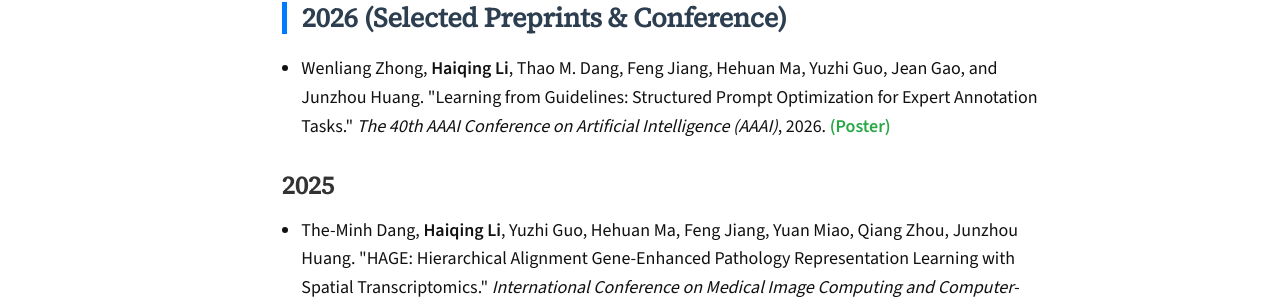
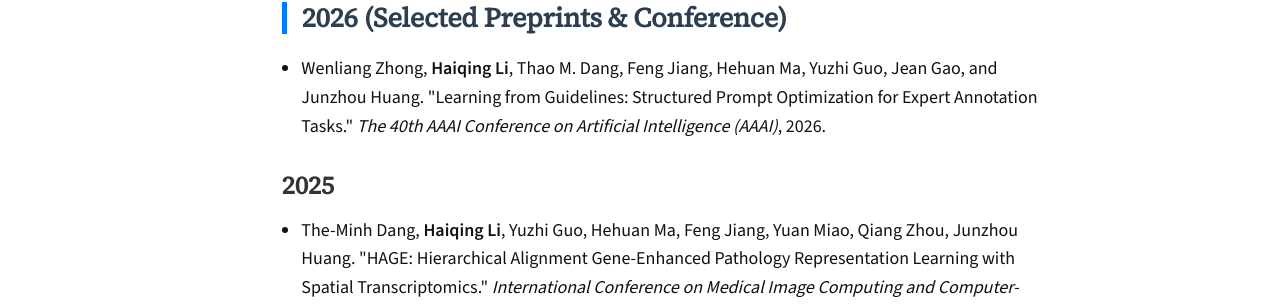
Before and after one commit to lhqqq/lhqqq.github.io, a Jekyll site: the page built from _pages/about.md, in a window 1280 px wide and 900 px high, scrolled down 867 px. Shown: the part 146-453 px from the top of the window. Built offline with Jekyll 4.4.1, drawn with Linux system fonts in a browser that asks for light colours; emoji names are drawn with the system emoji font; a script that is not in the unit is left out.

Commit message:
Remove poster indication from conference citation

```diff
--- a/_pages/about.md
+++ b/_pages/about.md
@@ -73,7 +73,7 @@
       Wenliang Zhong, <strong>Haiqing Li</strong>, Thao M. Dang, Feng Jiang, Hehuan Ma, Yuzhi Guo, Jean Gao, and Junzhou Huang.
       "Learning from Guidelines: Structured Prompt Optimization for Expert Annotation Tasks."
       <em>The 40th AAAI Conference on Artificial Intelligence (AAAI)</em>, 2026.
-      <strong style="color: #28a745;">(Poster)</strong>
+
     </li>
   </ul>
   <h4 style="font-size: 1.4em; margin-top: 30px; margin-bottom: 15px; color: #333;">2025 </h4>
```
